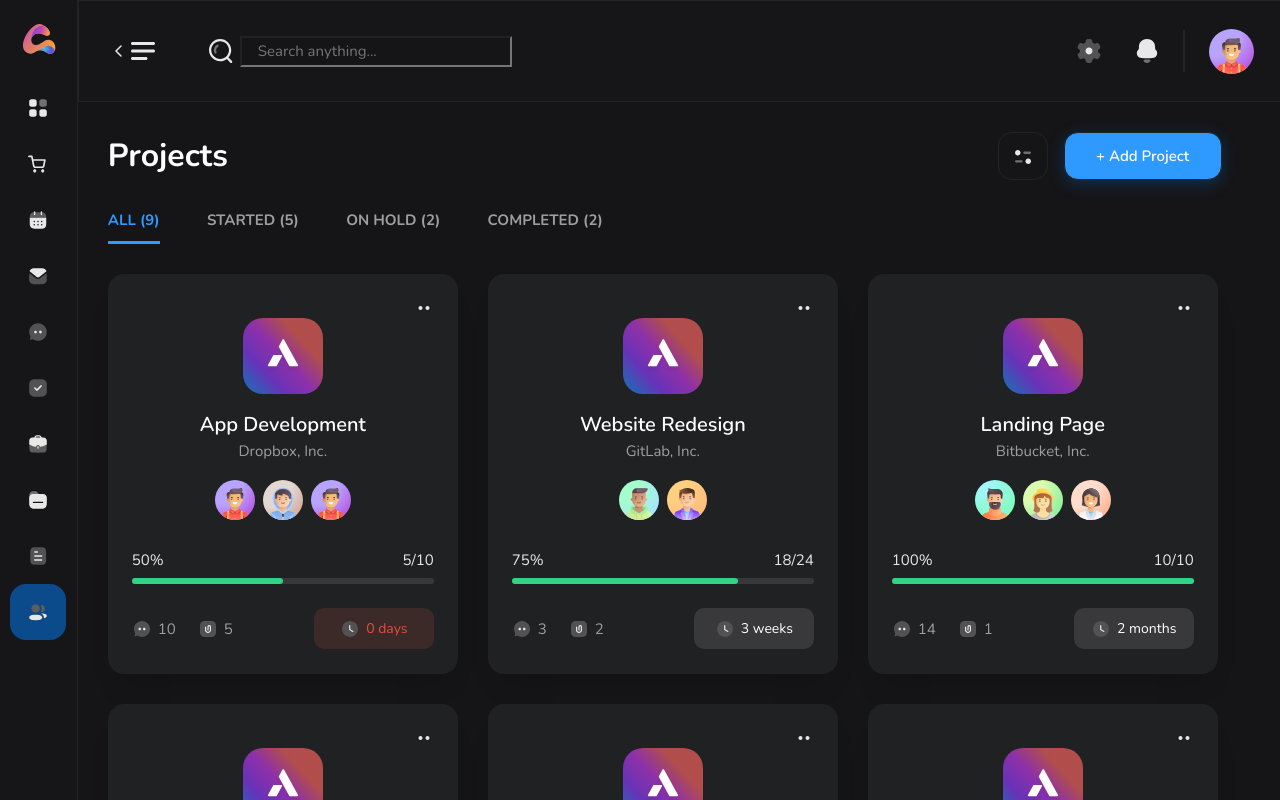
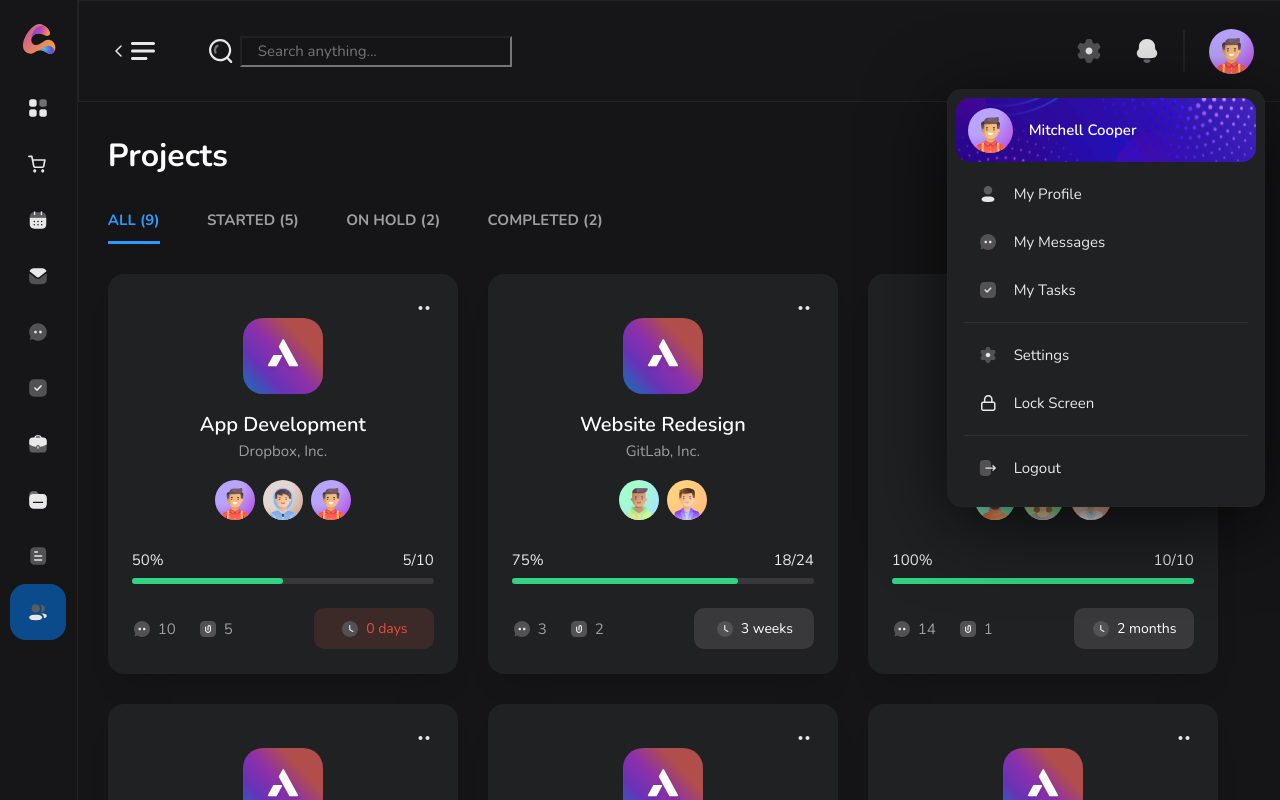
Before and after one commit to cconner57/Next-Alpha, a Next.js app: page /projects in a window 1280 px wide. Both pictures are taken after a click on the element 132 px from the left and 51 px from the top of the page. Built offline with nearby package versions, Linux system fonts and the light colour scheme.

Commit message:
Settings modal added

```diff
--- a/public/Other/index.ts
+++ b/public/Other/index.ts
@@ -1,3 +1,4 @@
+import overlay from "./overlay.svg";
 import projectLogo from "./projectLogo.svg";
 
-export { projectLogo };
+export { projectLogo, overlay };
--- a/src/components/SettingsBar/SettingsBar.tsx
+++ b/src/components/SettingsBar/SettingsBar.tsx
@@ -1,51 +1,83 @@
+import styles from "@/styles/SettingsBar.module.scss";
 import Image from "next/image";
+import { useState } from "react";
 import { avatar1_40 } from "../../../public/Avatars";
 import {
-	arrowLeft, menu, notification, search2,
-	setting
+	arrowLeft,
+	chat2,
+	lock,
+	logout2,
+	menu,
+	notification,
+	profile,
+	search2,
+	setting,
+	tasks3,
 } from "../../../public/Icons";
-import styles from "@/styles/SettingsBar.module.scss";
 
 export const SettingsBar = () => {
+	const [toggleSettingsModal, setToggleSettingsModal] = useState(false);
+
 	return (
-		<div className={styles.settingsBar}>
-			<div style={{ display: "flex" }}>
-				<div
-					style={{
-						display: "flex",
-						alignItems: "center",
-						cursor: "pointer",
-						marginRight: "48px",
-					}}>
+		<div
+			className={styles.settingsBar}
+			onMouseLeave={() => setToggleSettingsModal(!toggleSettingsModal)}>
+			<div className={styles.search}>
+				<div className={styles.navToggle}>
 					<Image width={20} height={20} src={arrowLeft} alt="avatar" />
 					<Image width={30} height={30} src={menu} alt="avatar" />
 				</div>
-				<div style={{ display: "flex", gap: "4px", alignItems: "center" }}>
+				<div className={styles.searchBar}>
 					<Image width={30} height={30} src={search2} alt="avatar" />
-					<input
-						style={{
-							backgroundColor: "#151517",
-							paddingLeft: "16px",
-							color: "#9E9E9E",
-							fontFamily: "Nunito",
-							fontSize: "15px",
-							fontStyle: "normal",
-							fontWeight: "400",
-							height: "25px",
-							lineHeight: "20px",
-							width: "250px",
-						}}
-						type="text"
-						placeholder="Search anything..."
-					/>
+					<input type="text" placeholder="Search anything..." />
 				</div>
 			</div>
 			<div className={styles.actions}>
 				<Image width={30} height={30} src={setting} alt="avatar" />
 				<Image width={30} height={30} src={notification} alt="avatar" />
 				<div />
-				<Image width={45} height={45} src={avatar1_40} alt="avatar" />
+				<Image
+					width={45}
+					height={45}
+					src={avatar1_40}
+					alt="avatar"
+					onClick={() => setToggleSettingsModal(!toggleSettingsModal)}
+				/>
 			</div>
+			{toggleSettingsModal && (
+				<div className={styles.settingsModal}>
+					<div className={styles.settingsHeader}>
+						<Image width={45} height={45} src={avatar1_40} alt="avatar" />
+						<p>Mitchell Cooper</p>
+					</div>
+					<div className={styles.settingsItem}>
+						<Image width={20} height={20} src={profile} alt="profile" />
+						<p>My Profile</p>
+					</div>
+					<div className={styles.settingsItem}>
+						<Image width={20} height={20} src={chat2} alt="chat" />
+						<p>My Messages</p>
+					</div>
+					<div className={styles.settingsItem}>
+						<Image width={20} height={20} src={tasks3} alt="tasks" />
+						<p>My Tasks</p>
+					</div>
+					<div className={styles.settingsLine} />
+					<div className={styles.settingsItem}>
+						<Image width={20} height={20} src={setting} alt="setting" />
+						<p>Settings</p>
+					</div>
+					<div className={styles.settingsItem}>
+						<Image width={20} height={20} src={lock} alt="lock" />
+						<p>Lock Screen</p>
+					</div>
+					<div className={styles.settingsLine} />
+					<div className={styles.settingsItem}>
+						<Image width={20} height={20} src={logout2} alt="logout" />
+						<p>Logout</p>
+					</div>
+				</div>
+			)}
 		</div>
 	);
 };
--- a/src/styles/SettingsBar.module.scss
+++ b/src/styles/SettingsBar.module.scss
@@ -3,15 +3,42 @@
 	border: 1px solid hsl(240, 1%, 14%);
 	display: flex;
 	justify-content: space-between;
-	padding: 30px 29px;
+	padding: 1.875rem 1.8125rem;
 	max-width: 94vw;
-	max-height: 80px;
+	max-height: 5rem;
+	position: relative;
+	.search {
+		display: flex;
+		.navToggle {
+			display: flex;
+			align-items: center;
+			cursor: pointer;
+			margin-right: 48px;
+		}
+		.searchBar {
+			display: flex;
+			gap: 4px;
+			align-items: center;
+			input[type="text"] {
+				background-color: #151517;
+				padding-left: 16px;
+				color: #9e9e9e;
+				font-family: "Nunito";
+				font-size: 15px;
+				font-style: "normal";
+				font-weight: 400;
+				height: 25px;
+				line-height: 20px;
+				width: 250px;
+			}
+		}
+	}
 	.actions {
 		align-items: center;
 		display: flex;
-		height: 40px;
-		margin-right: 20px;
-		width: 158px;
+		height: 2.5rem;
+		margin-right: 1.25rem;
+		width: 9.875rem;
 		img {
 			cursor: pointer;
 			transition: filter 0.2s ease-in-out, rotate 0.2s ease-in-out,
@@ -22,19 +49,90 @@
 			filter: brightness(1.5);
 		}
 		img:nth-child(2) {
-			margin: 0 21px 0 28px;
+			margin: 0 1.3125rem 0 1.75rem;
 			&:hover {
 				scale: 1.2;
 				filter: brightness(2.5);
 			}
 		}
 		div {
-			width: 2px;
-			height: 40px;
+			width: 0.125rem;
+			height: 2.5rem;
 			border: 1px solid hsl(240, 1%, 14%);
 		}
 		img:last-child {
 			margin-left: 24px;
 		}
 	}
+	.settingsModal {
+		position: absolute;
+		top: 5.5rem;
+		right: 1rem;
+		background-color: hsl(220, 4%, 13%);
+		border: 1px solid hsl(240, 1%, 14%);
+		box-shadow: 0px 16px 80px rgba(0, 0, 0, 0.7),
+			0px 30px 20px -30px rgba(0, 0, 0, 0.25);
+		border-radius: 14px;
+		padding: 0.5rem;
+		display: flex;
+		flex-direction: column;
+		align-items: center;
+		z-index: 1;
+		width: 300px;
+		height: 400px;
+		.settingsHeader {
+			display: flex;
+			background-image: url("../../public/Other/overlay.svg");
+			width: 300px;
+			height: 64px;
+			background-repeat: no-repeat;
+			background-position: center;
+			background-size: cover;
+			border-radius: 14px;
+			align-items: center;
+			margin-bottom: 8px;
+			img {
+				margin-left: 12px;
+			}
+			p {
+				margin-left: 16px;
+				font-family: "Nunito";
+				font-style: normal;
+				font-weight: 600;
+				font-size: 15px;
+				line-height: 20px;
+				color: hsl(0, 0%, 100%);
+			}
+		}
+		.settingsItem {
+			display: flex;
+			width: 284px;
+			min-height: 48px;
+			cursor: pointer;
+			align-items: center;
+			border-radius: 14px;
+			transition: background-color 0.2s ease-in-out;
+			&:hover {
+				background-color: hsl(220, 4%, 23%);
+			}
+			img {
+				margin-left: 14px;
+			}
+			p {
+				margin-left: 1rem;
+				font-family: "Nunito";
+				font-style: normal;
+				font-weight: 400;
+				font-size: 15px;
+				line-height: 20px;
+				color: #e8e8e8;
+			}
+		}
+		.settingsLine {
+			height: 1px;
+			width: 284px;
+			margin: 8px 0;
+			background-color: #2f2f30;
+		}
+	}
 }
```
Also changed, not shown: public/Icons/index.ts (+8 -0 lines), public/Icons/Logout2.svg (renamed from public/Icons/Logout copy.svg), public/Other/overlay.svg (added).
